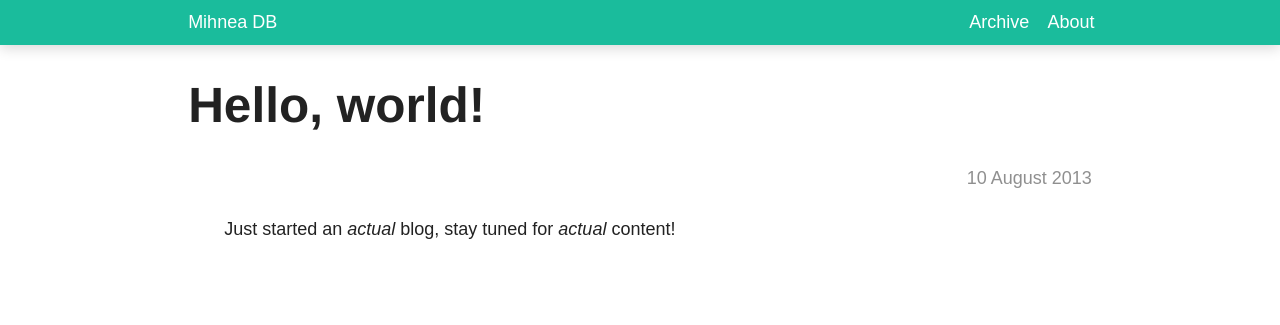
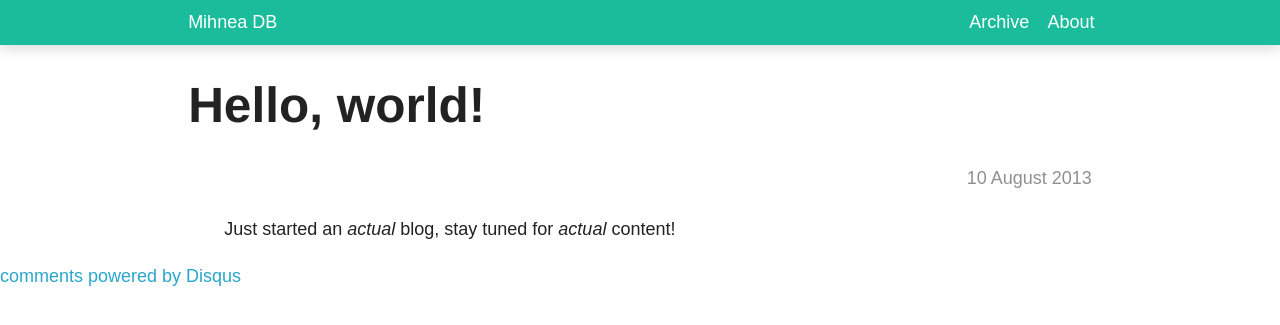
Before and after one commit to mihneadb/mihneadb.github.io, a Jekyll site: the page built from _posts/2013-08-10-hello-world.md, in a window 1280 px wide. Shown: the top 325 px of the page. Built offline with Jekyll 4.4.1, drawn with Linux system fonts in a browser that asks for light colours; Markdown is read by kramdown in place of the engine named in the settings; comment, search, counter and statistics services are not loaded; part of the change alters nothing that is shown.

Commit message:
add disqus; #3

```diff
--- a/_layouts/post.html
+++ b/_layouts/post.html
@@ -11,4 +11,20 @@
     </div>
 </div>
 
+<div id="disqus_thread"></div>
+<script type="text/javascript">
+    /* * * CONFIGURATION VARIABLES: EDIT BEFORE PASTING INTO YOUR WEBPAGE * * */
+    var disqus_shortname = 'mihneadb'; // required: replace example with your forum shortname
+
+    /* * * DON'T EDIT BELOW THIS LINE * * */
+    (function() {
+        var dsq = document.createElement('script'); dsq.type = 'text/javascript'; dsq.async = true;
+        dsq.src = '//' + disqus_shortname + '.disqus.com/embed.js';
+        (document.getElementsByTagName('head')[0] || document.getElementsByTagName('body')[0]).appendChild(dsq);
+    })();
+</script>
+<noscript>Please enable JavaScript to view the <a href="http://disqus.com/?ref_noscript">comments powered by Disqus.</a></noscript>
+<a href="http://disqus.com" class="dsq-brlink">comments powered by <span class="logo-disqus">Disqus</span></a>
+
+
 {% include footer.html %}
```
